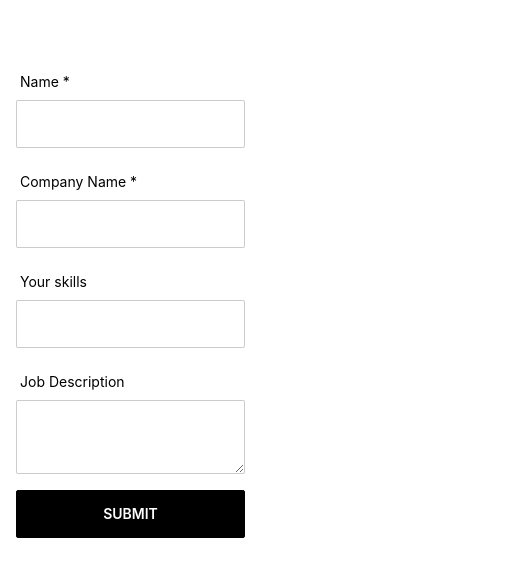
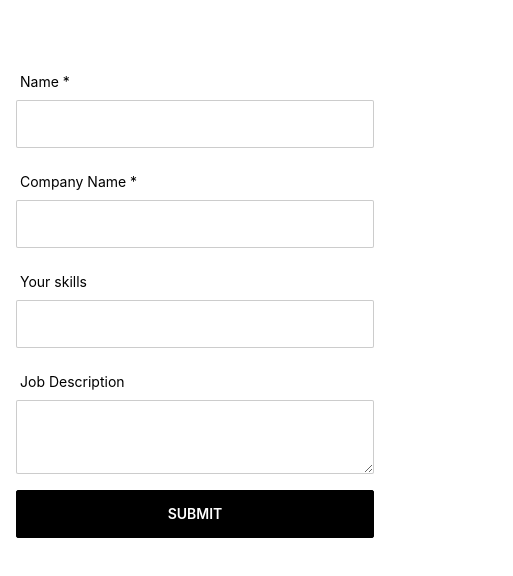
Before and after one commit to berkeatac/coverspark, a Next.js app: page / in a window 390 px wide. Shown: the top 576 px of the page, 513 px wide, since content can reach past the window. Built offline with nearby package versions, Linux system fonts and the light colour scheme.

Commit message:
add responsive design

```diff
--- a/src/pages/index.tsx
+++ b/src/pages/index.tsx
@@ -80,7 +80,7 @@ export default function Home() {
       </Head>
 
       <main className="h-full">
-        <div className="container mx-auto px-4 flex flex-row gap-4 py-16 min-w-full h-full">
+        <div className="container mx-auto px-4 flex flex-col sm:flex-row gap-4 py-16 min-w-full h-full">
           <form
             className="flex flex-col basis-1/4"
             onSubmit={(e) => {
@@ -97,7 +97,7 @@ export default function Home() {
               id="name"
               type="text"
               required
-              className="input input-bordered w-full max-w-xs mb-4"
+              className="input input-bordered min-w-full max-w-xs mb-4"
               value={inputState.name}
               onChange={(e) =>
                 setInputState({ ...inputState, name: e.target.value })
@@ -110,7 +110,7 @@ export default function Home() {
               id="company-name"
               type="text"
               required
-              className="input input-bordered w-full max-w-xs mb-4"
+              className="input input-bordered min-w-full max-w-xs mb-4"
               value={inputState.companyName}
               onChange={(e) =>
                 setInputState({ ...inputState, companyName: e.target.value })
@@ -122,8 +122,7 @@ export default function Home() {
             <input
               id="skills"
               type="text"
-              required
-              className="input input-bordered w-full max-w-xs mb-4"
+              className="input input-bordered min-w-full max-w-xs mb-4"
               value={inputState.skills}
               onChange={(e) =>
                 setInputState({ ...inputState, skills: e.target.value })
```
